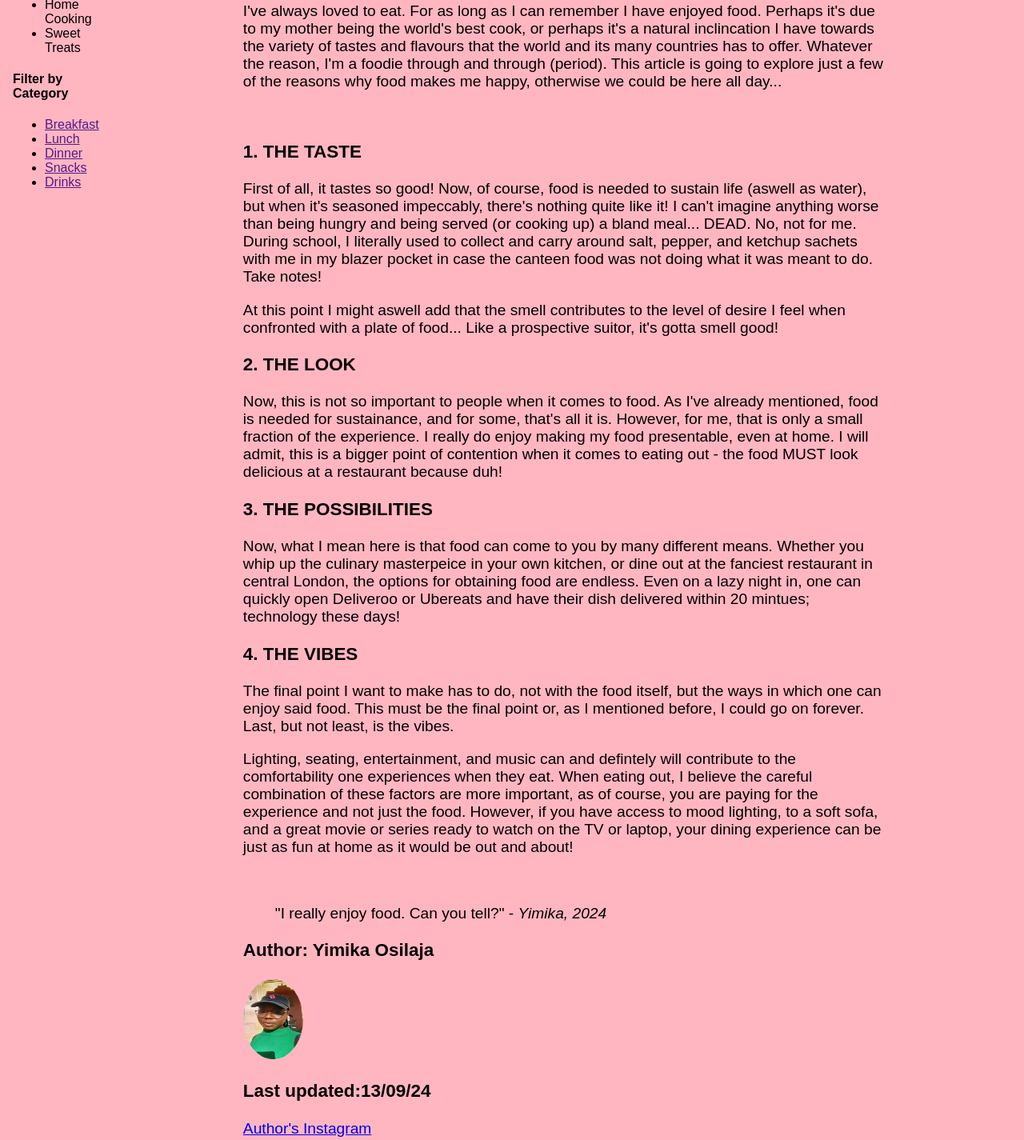
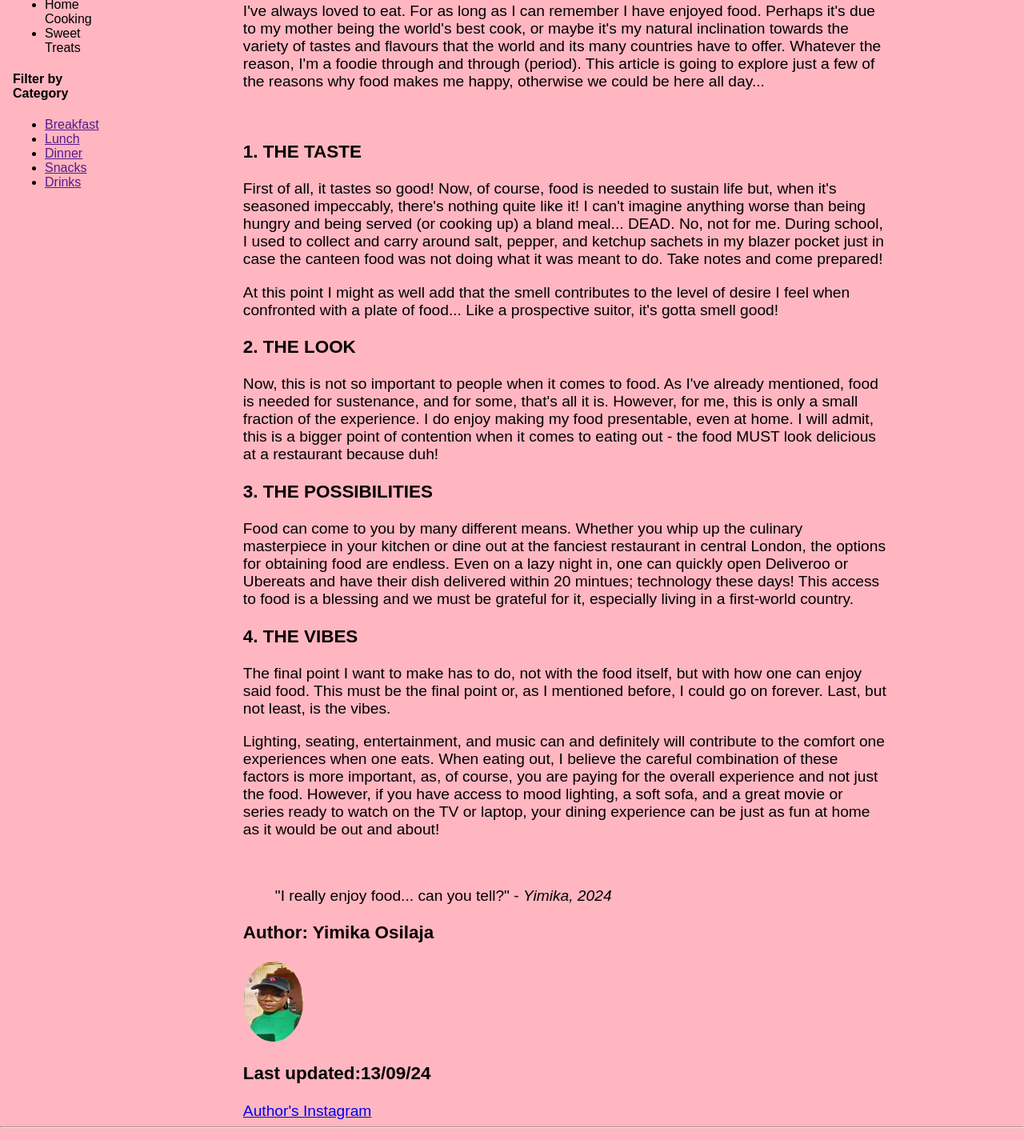
Before and after one commit to yimika02/yimika02.github.io, a plain HTML site: page index.html in a window 1280 px wide. Shown: the part 222-1647 px from the top of the page at 80% size. Drawn offline with Linux system fonts and the light colour scheme; no server answers.

Commit message:
Update index.html

```diff
--- a/index.html
+++ b/index.html
@@ -56,26 +56,26 @@
                         <h3> Read time: 5 mins </h3>
                     </header>
                     <main>
-                        <p>I've always loved to eat. For as long as I can remember I have enjoyed food. Perhaps it's due to my mother being the world's best cook, or perhaps it's a natural inclincation I have towards the variety of tastes and flavours that the world and its many countries has to offer. Whatever the reason, I'm a foodie through and through (period). This article is going to explore just a few of the reasons why food makes me happy, otherwise we could be here all day...</p>
+                        <p>I've always loved to eat. For as long as I can remember I have enjoyed food. Perhaps it's due to my mother being the world's best cook, or maybe it's my natural inclination towards the variety of tastes and flavours that the world and its many countries have to offer. Whatever the reason, I'm a foodie through and through (period). This article is going to explore just a few of the reasons why food makes me happy, otherwise we could be here all day...</p>
                         <br>
 
                         <h3> 1. THE TASTE </h3>
-                        <p> First of all, it tastes so good! Now, of course, food is needed to sustain life (aswell as water), but when it's seasoned impeccably, there's nothing quite like it! I can't imagine anything worse than being hungry and being served (or cooking up) a bland meal... DEAD. No, not for me. During school, I literally used to collect and carry around salt, pepper, and ketchup sachets with me in my blazer pocket in case the canteen food was not doing what it was meant to do. Take notes!</p>
-                        <p> At this point I might aswell add that the smell contributes to the level of desire I feel when confronted with a plate of food... Like a prospective suitor, it's gotta smell good!</p>
+                        <p> First of all, it tastes so good! Now, of course, food is needed to sustain life but, when it's seasoned impeccably, there's nothing quite like it! I can't imagine anything worse than being hungry and being served (or cooking up) a bland meal... DEAD. No, not for me. During school, I used to collect and carry around salt, pepper, and ketchup sachets in my blazer pocket just in case the canteen food was not doing what it was meant to do. Take notes and come prepared!</p>
+                        <p> At this point I might as well add that the smell contributes to the level of desire I feel when confronted with a plate of food... Like a prospective suitor, it's gotta smell good!</p>
 
                         <h3> 2. THE LOOK </h3>
-                        <p>Now, this is not so important to people when it comes to food. As I've already mentioned, food is needed for sustainance, and for some, that's all it is. However, for me, that is only a small fraction of the experience. I really do enjoy making my food presentable, even at home. I will admit, this is a bigger point of contention when it comes to eating out - the food MUST look delicious at a restaurant because duh!</p>
+                        <p>Now, this is not so important to people when it comes to food. As I've already mentioned, food is needed for sustenance, and for some, that's all it is. However, for me, this is only a small fraction of the experience. I do enjoy making my food presentable, even at home. I will admit, this is a bigger point of contention when it comes to eating out - the food MUST look delicious at a restaurant because duh!</p>
 
                         <h3> 3. THE POSSIBILITIES </h3>
-                        <p> Now, what I mean here is that food can come to you by many different means. Whether you whip up the culinary masterpeice in your own kitchen, or dine out at the fanciest restaurant in central London, the options for obtaining food are endless. Even on a lazy night in, one can quickly open Deliveroo or Ubereats and have their dish delivered within 20 mintues; technology these days!</p>
+                        <p> Food can come to you by many different means. Whether you whip up the culinary masterpiece in your kitchen or dine out at the fanciest restaurant in central London, the options for obtaining food are endless. Even on a lazy night in, one can quickly open Deliveroo or Ubereats and have their dish delivered within 20 mintues; technology these days! This access to food is a blessing and we must be grateful for it, especially living in a first-world country. </p>
 
                         <h3> 4. THE VIBES </h3>
-                        <p> The final point I want to make has to do, not with the food itself, but the ways in which one can enjoy said food. This must be the final point or, as I mentioned before, I could go on forever. Last, but not least, is the vibes.</p>
-                        <p> Lighting, seating, entertainment, and music can and defintely will contribute to the comfortability one experiences when they eat. When eating out, I believe the careful combination of these factors are more important, as of course, you are paying for the experience and not just the food. However, if you have access to mood lighting, to a soft sofa, and a great movie or series ready to watch on the TV or laptop, your dining experience can be just as fun at home as it would be out and about!</p>
+                        <p> The final point I want to make has to do, not with the food itself, but with how one can enjoy said food. This must be the final point or, as I mentioned before, I could go on forever. Last, but not least, is the vibes.</p>
+                        <p> Lighting, seating, entertainment, and music can and definitely will contribute to the comfort one experiences when one eats. When eating out, I believe the careful combination of these factors is more important, as, of course, you are paying for the overall experience and not just the food. However, if you have access to mood lighting, a soft sofa, and a great movie or series ready to watch on the TV or laptop, your dining experience can be just as fun at home as it would be out and about!</p>
 
                         <br>
                         <blockquote>
-                            "I really enjoy food. Can you tell?" - <cite>Yimika, 2024</cite>
+                            "I really enjoy food... can you tell?" - <cite>Yimika, 2024</cite>
                         </blockquote>
 
 
```
